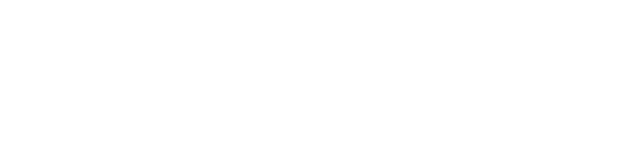
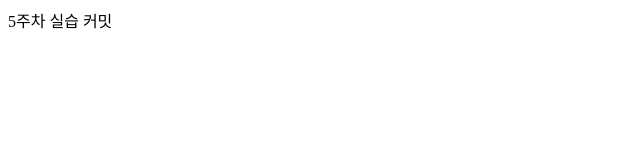
Before and after one commit to yjlee516/OSS-W2, a plain HTML site: page index.html in a window 1280 px wide. Shown: the whole page, without its empty margins (0-640 px from the left). Drawn offline with Linux system fonts and the light colour scheme.

```diff
--- a/index.html
+++ b/index.html
@@ -6,6 +6,6 @@
     <title>Page Title</title>
 </head>
 <body>
-
+    5주차 실습 커밋
 </body>
 </html>
```
